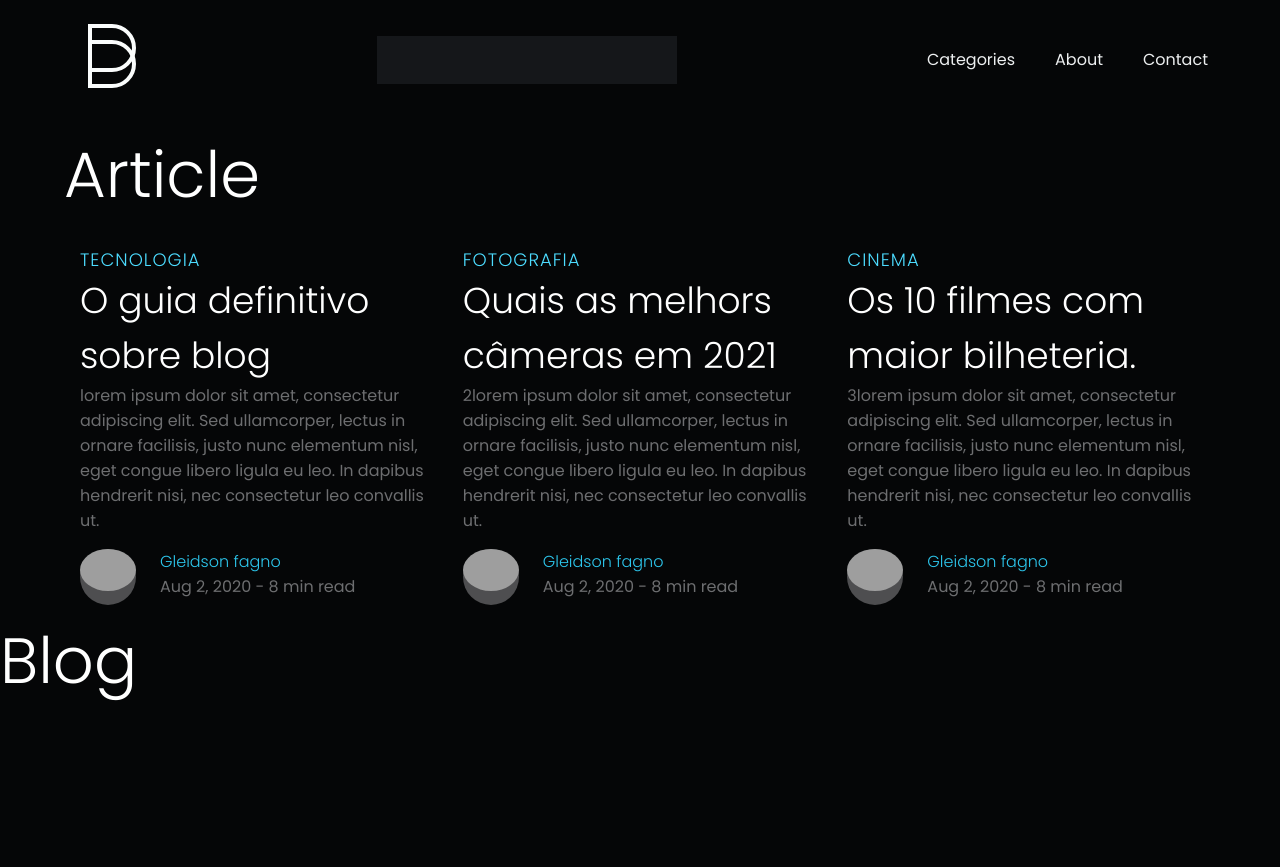
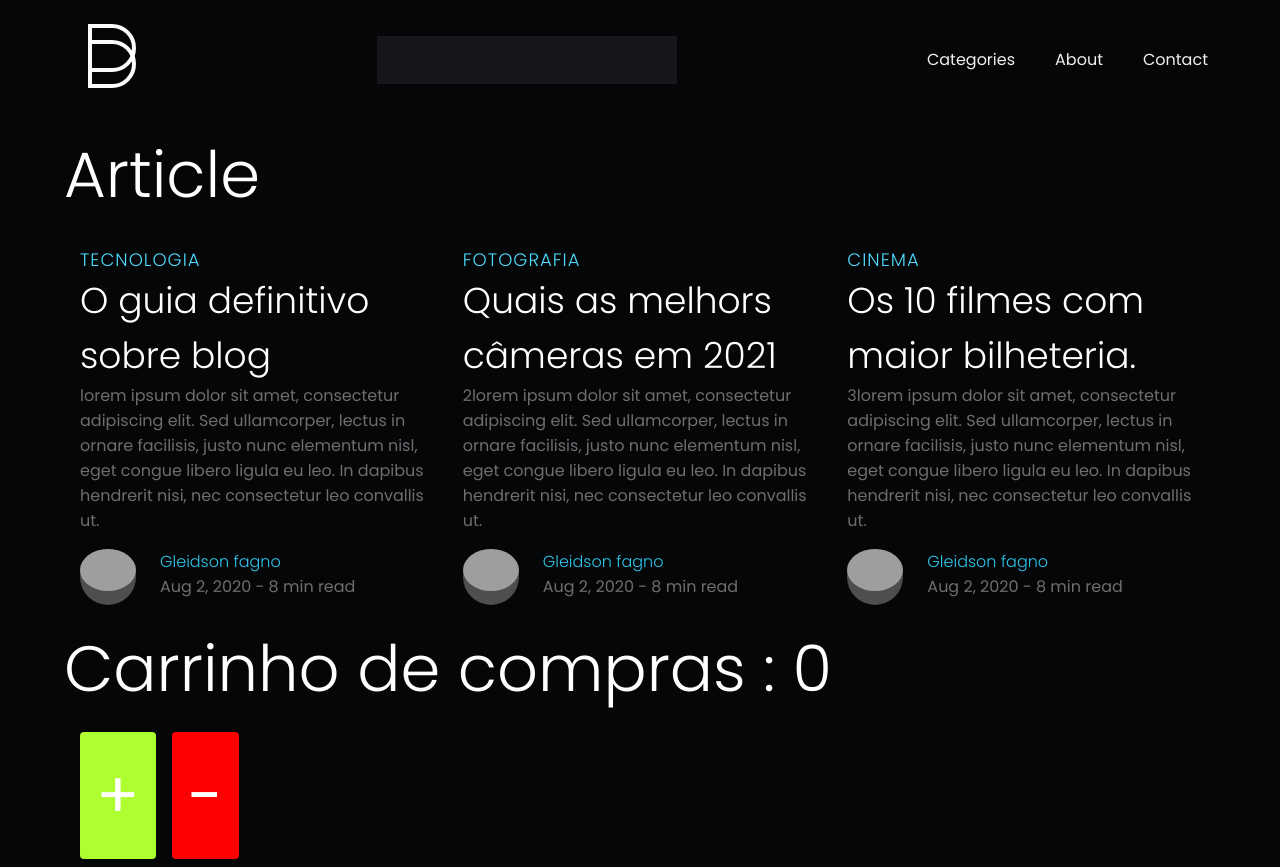
Before and after one commit to gleidsonfagno/Front_React_js-, a React (Create React App) app: page / in a window 1280 px wide. Before the commit the page ends 800 px from the top, so only its background shows below. Built offline with nearby package versions, Linux system fonts and the light colour scheme; grey boxes are pictures that could not be loaded.

Commit message:
:hammer: feat: Adicionando exemplo de uso do React Hooks useState e onClick

```diff
--- a/src/App.js
+++ b/src/App.js
@@ -1,12 +1,36 @@
 import Header from "./components/Header";
 import Article from "./components/Article";
+import { useState } from "react";
 
 function App() {
+  let [carrinho, setCarrinho] =  useState(0)
+  // carrinho ela tem o valor so nao renderiza
+  // setCarrinho essa variavel vai receber a funçao ele recemer o novo valor e vai atualizar
+
+  function Additem() {
+    setCarrinho(carrinho + 1)
+    console.log(carrinho)
+
+  }
+
+  function RemoveItem() {
+    if(carrinho > 0){
+      setCarrinho(carrinho - 1)
+    }
+    console.log(carrinho)
+
+  }
+
   return (
     <>
       <Header />
       <Article />
-      <h1>Blog</h1>
+      <h1 className="container">Carrinho de compras : {carrinho}</h1>
+
+      <div className="container flex">
+        <button className="ml-2 add-button" onClick={Additem}>+</button>
+        <button className="ml-2 remove-button" onClick={RemoveItem}>-</button>
+      </div>
     </>
   );
 }
--- a/src/css/style.css
+++ b/src/css/style.css
@@ -727,4 +727,24 @@ a {
 body {
   width: 100%;
   background-color: #050607;
+}
+
+.add-button {
+  display: block;
+  border: 0;
+  background: greenyellow;
+  padding: 1rem;
+  color: white;
+  font-size: 64px;
+  border-radius: 4px;
+}
+
+.remove-button {
+  display: block;
+  border: 0;
+  background: red;
+  padding: 1rem;
+  color: white;
+  font-size: 64px;
+  border-radius: 4px;
 }/*# sourceMappingURL=style.css.map */
--- a/src/css/style.scss
+++ b/src/css/style.scss
@@ -14,3 +14,24 @@ body {
   width: 100%;
   background-color: #050607;
 }
+
+
+.add-button {
+  display: block;
+  border: 0;
+  background: greenyellow;
+  padding: 1rem;
+  color: white;
+  font-size: 64px;
+  border-radius: 4px;
+}
+
+.remove-button {
+  display: block;
+  border: 0;
+  background: red;
+  padding: 1rem;
+  color: white;
+  font-size: 64px;
+  border-radius: 4px;
+}
```
Also changed, not shown: 2 other files (tests, documents, lock files or other folders).
